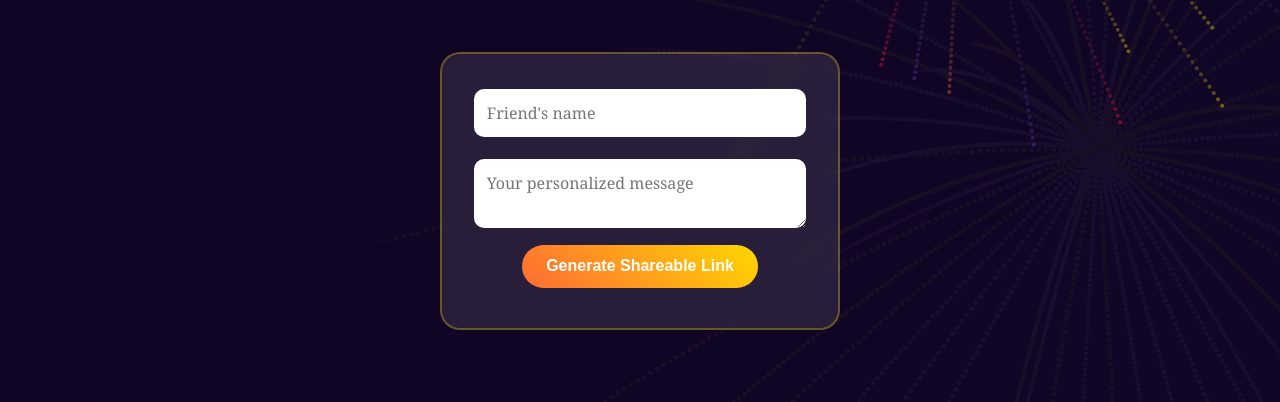
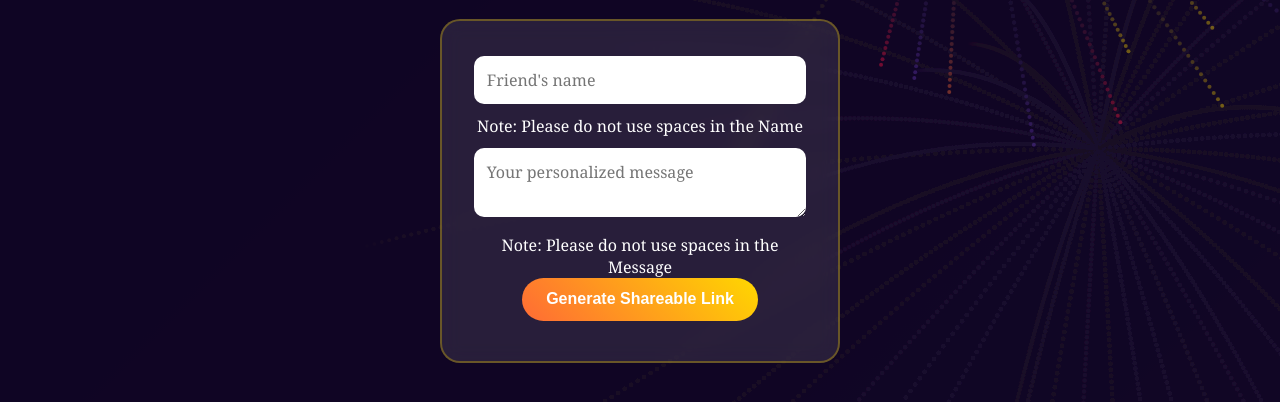
Before and after one commit to Prodipdas22/Diwali, a plain HTML site: page friend-wish.html in a window 1280 px wide. Shown: the part 364-766 px from the top of the page. Drawn offline with Linux system fonts and the light colour scheme.

Commit message:
Update friend-wish.html

```diff
--- a/friend-wish.html
+++ b/friend-wish.html
@@ -16,7 +16,9 @@
 
     <div id="personalWishForm" class="wish-form">
       <input type="text" id="friendName" placeholder="Friend's name" />
+      <p class="input-note">Note: Please do not use spaces in the Name</p>
       <textarea id="friendMessage" placeholder="Your personalized message"></textarea>
+      <p class="input-note">Note: Please do not use spaces in the Message</p>
       <button id="generateLinkBtn">Generate Shareable Link</button>
       <p id="linkOutput" class="link-output"></p>
     </div>
```
